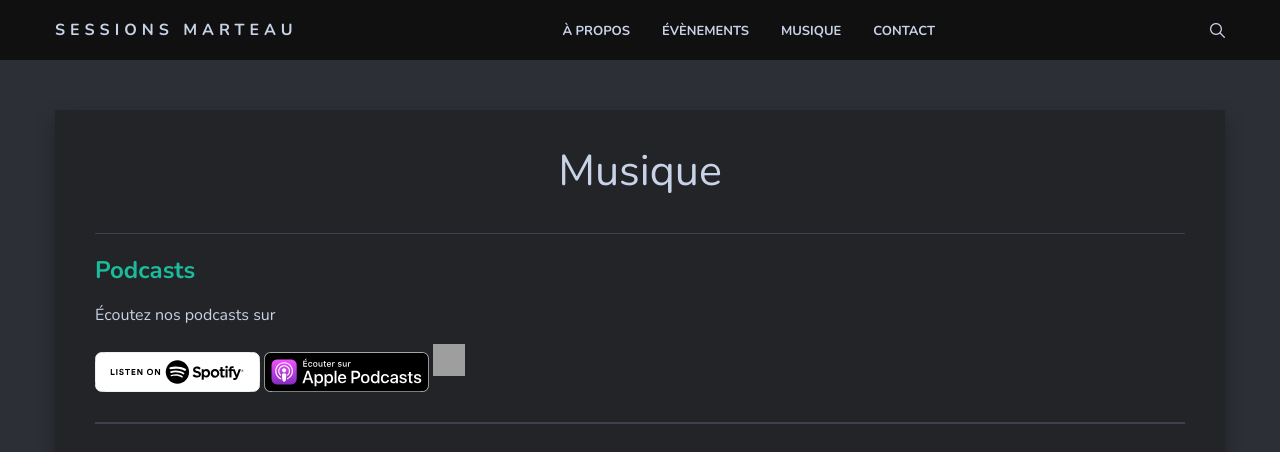
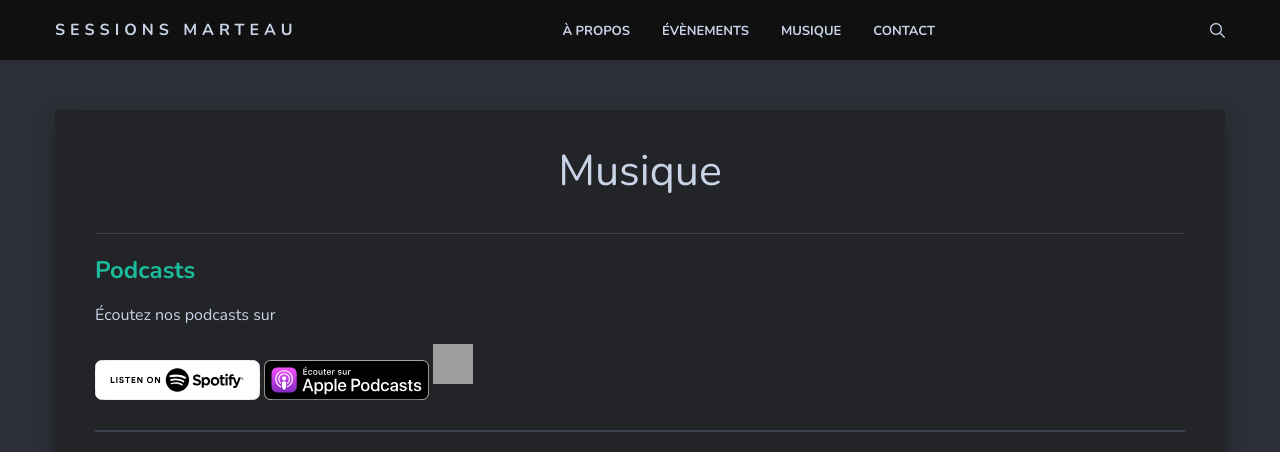
Before and after one commit to sessions-marteau/sessions-marteau-2.github.io, a Jekyll site: the page built from _pages/musique.md, in a window 1280 px wide. Shown: the top 452 px of the page. Built offline with Jekyll 4.4.1, drawn with Linux system fonts in a browser that asks for light colours; nearby versions of some CDN libraries; grey boxes are pictures that could not be loaded.

Commit message:
Update musique.md

```diff
--- a/_pages/musique.md
+++ b/_pages/musique.md
@@ -16,7 +16,8 @@ permalink: /musique/
 <a href="https://podcasts.apple.com/ca/podcast/sessions-d%C3%A9coute-marteau/id1468357088?mt=2&app=podcast&at=10l6Xd">
           <img src="{{site.baseurl}}/img/assets/FR_Apple_Podcasts_Listen_Badge_RGB.svg">
         </a>
-        <iframe allowtransparency="true" scrolling="no" frameborder="no" src="https://w.soundcloud.com/icon/?url=http%3A%2F%2Fsoundcloud.com%2Fuser-205324481&color=orange_white&size=32" style="width: 32px; height: 32px;"></iframe>
+
+        <iframe allowtransparency="true" scrolling="no" frameborder="no" src="https://w.soundcloud.com/icon/?url=http%3A%2F%2Fsoundcloud.com%2Fuser-205324481&color=orange_white&size=32" style="width: 40px; height: 40px;"></iframe>
 
 
 </div>
```
